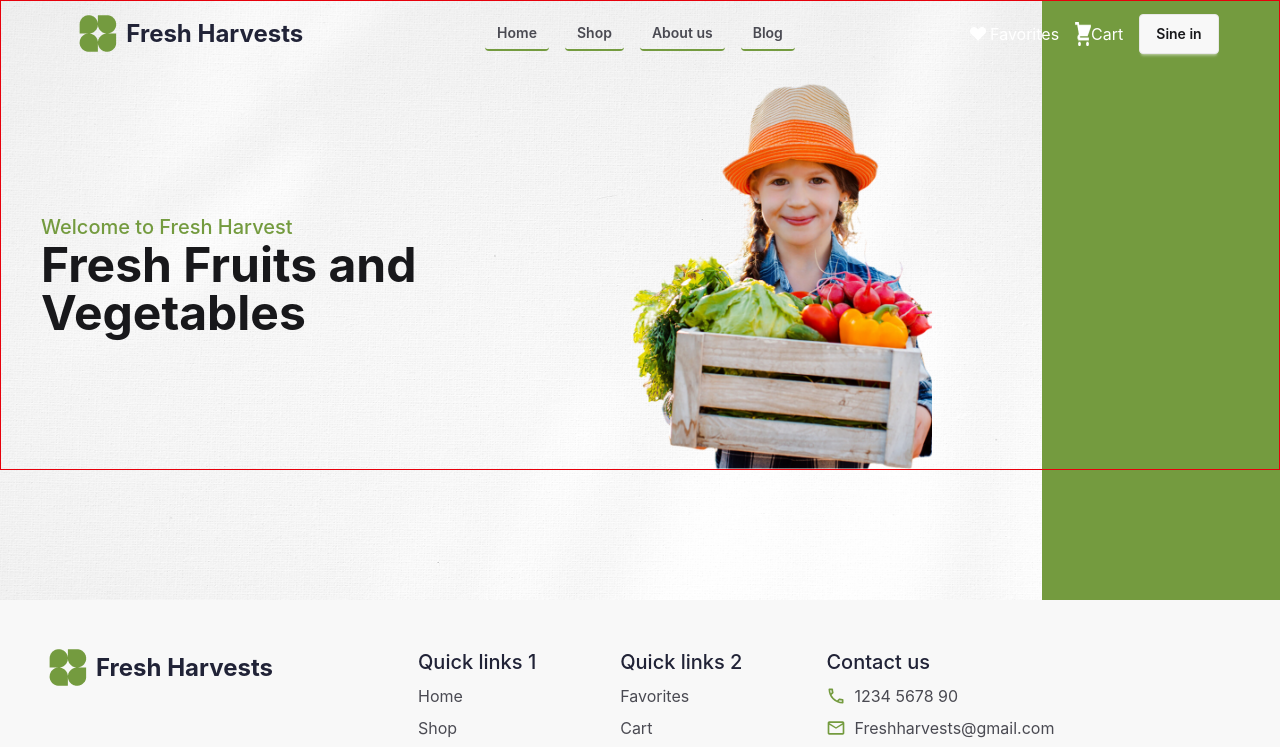
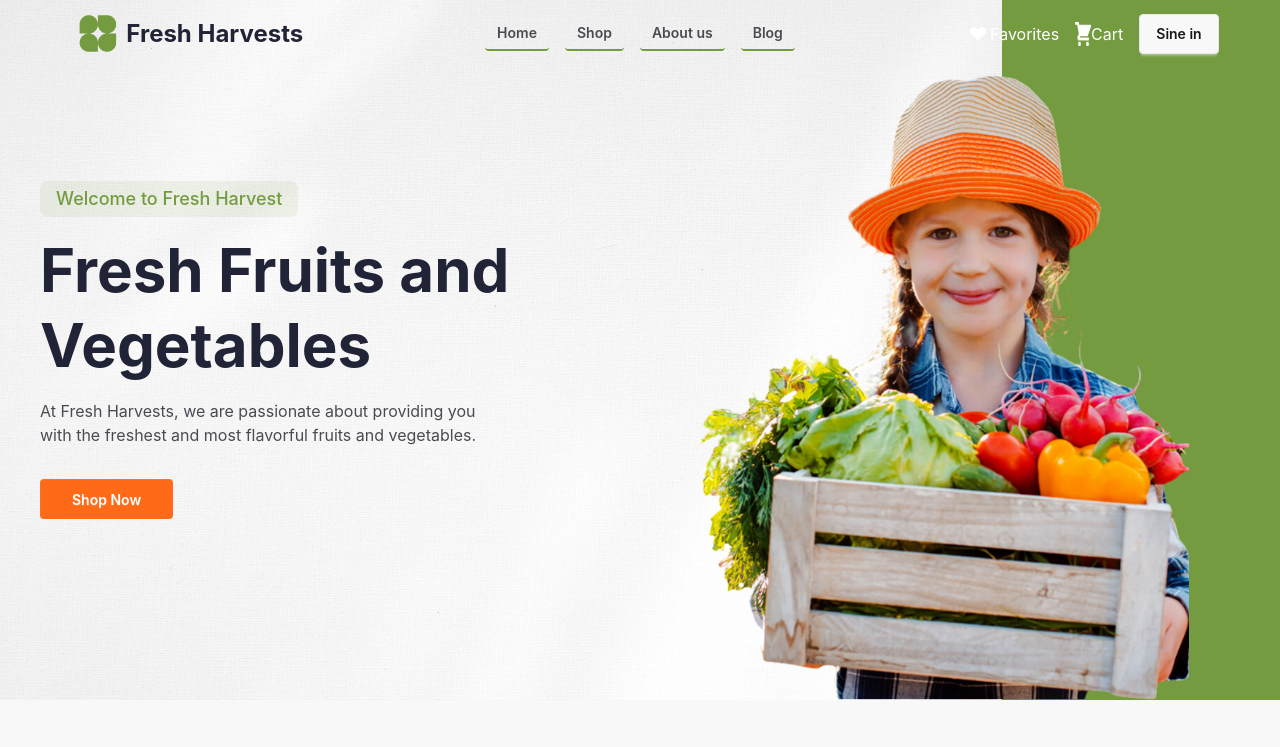
Before and after one commit to sucharita4867/fresh-harvests, a React (Vite) app: page / in a window 1280 px wide. Shown: the top 747 px of the page. Built offline with nearby package versions, Linux system fonts and the light colour scheme.

Commit message:
fixed main content

```diff
--- a/src/Pages/HomeRoots/Banner.jsx
+++ b/src/Pages/HomeRoots/Banner.jsx
@@ -2,10 +2,12 @@ import React from "react";
 import bg from "./../../assets/Bg.png";
 import bg2 from "./../../assets/Bg (1).png";
 import img from "./../../assets/bannerImg.png";
+import aro from "./../../assets/Clip path group.png";
 
 const Banner = () => {
   return (
-    <div className="relative w-full h-[600px] overflow-hidden">
+    <div className="relative w-full h-[700px] overflow-hidden">
+      {/* Background Images */}
       <img
         src={bg}
         alt="background"
@@ -16,16 +18,35 @@ const Banner = () => {
         alt="green background"
         className="absolute top-0 right-0 h-full w-auto object-cover -z-10"
       />
-      <div className="relative z-10 pt-20 px-10 flex  items-center border border-red-600">
-        <div>
-          <h1 className="text-[#749B3F] text-xl font-medium">
+
+      {/* Main Content Container */}
+      <div className="max-w-7xl mx-auto h-full px-10 flex flex-col lg:flex-row items-center justify-between relative z-10">
+        {/* Left Side: Text Content */}
+        <div className="lg:w-1/2 mt-32 lg:mt-0 text-left">
+          <p className="text-[#749B3F] text-lg font-medium bg-[#749B3F1A] inline-block px-4 py-1 rounded-lg mb-4">
             Welcome to Fresh Harvest
+          </p>
+          <h1 className="text-4xl lg:text-6xl font-bold text-primary leading-tight">
+            Fresh Fruits and <br />
+            <span className="text-primary">Vegetables</span>
           </h1>
-          <h3 className="text-5xl font-bold">Fresh Fruits and Vegetables</h3>
+          <p className="text-secondary mt-4 max-w-md">
+            At Fresh Harvests, we are passionate about providing you with the
+            freshest and most flavorful fruits and vegetables.
+          </p>
+          <button className="btn bg-[#ff6a19] hover:bg-[#e85a24] text-white border-none mt-8 px-8">
+            Shop Now
+          </button>
         </div>
-        <figure>
-          <img className="w-[50%] h-[50%]" src={img} alt="" />
-        </figure>
+
+        {/* Right Side: Image with Girl */}
+        <div className="lg:w-1/2 h-full flex items-end justify-center relative">
+          <img
+            className="h-[90%] w-auto object-contain z-20"
+            src={img}
+            alt="Girl with vegetables"
+          />
+        </div>
       </div>
     </div>
   );
```
Also changed, not shown: src/assets/Clip path group.png (added).
